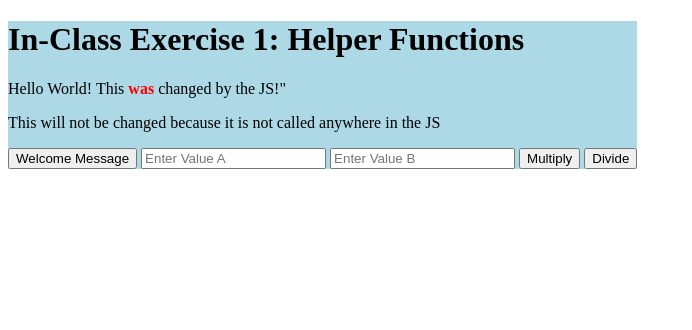
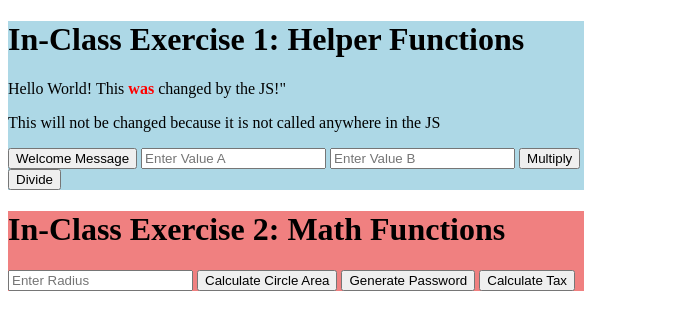
Before and after one commit to GBBrunner/Practice-JS, a plain HTML site: page index.html in a window 1280 px wide. Shown: the whole page, without its empty margins (0-692 px from the left). Drawn offline with Linux system fonts and the light colour scheme.

Commit message:
In-Class Exercise 2: Math Functions

```diff
--- a/index.html
+++ b/index.html
@@ -5,9 +5,20 @@
     <meta name="viewport" content="width=device-width, initial-scale=1.0">
     <title>TEST JS</title>
     <script src="script.js" defer> </script>
+    <style>
+        .exercise {
+            width: 36rem;
+        }
+        #exercise1 {
+            background-color: lightblue;
+        }
+        #exercise2 {
+            background-color: lightcoral;
+        }
+    </style>
 </head>
 <body>
-    <div style="background-color: lightblue; width:fit-content">
+    <div class="exercise" id ="exercise1">
         <h1>In-Class Exercise 1: Helper Functions </h1>
         <div id="myDiv">You won't be able to see this because the JS is changing the contents of this div</div>
         <p class="noCall">This will not be changed because it is not called anywhere in the JS</p>
@@ -18,6 +29,13 @@
         <button onclick="divide()"> Divide </button>
 
     </div>
+    <div class="exercise" id ="exercise2">
+        <h1>In-Class Exercise 2: Math Functions</h1>
+        <input type="number" placeholder="Enter Radius" id="inputRadius">
+        <button onclick="circleArea()"> Calculate Circle Area </button>
+        <button onclick="password()"> Generate Password </button>
+        <button onclick="calcTax()"> Calculate Tax </button>
+    </div>
 </body>
 
 </html>
--- a/script.js
+++ b/script.js
@@ -19,7 +19,7 @@ function divide() {
 function welcomeMessage() {
   alert("Welcome to the site!");
 }
-
+// In-Class Exercise 2: Math Functions
 // Calculates the total cost of a meal including tax and tip
 let cost = 0;
 let soup = 10;
@@ -35,12 +35,16 @@ let tax=1.07825
 
 cost2 = toaster + shirt + shirt;
 cost2=cost2*tax;
+function calcTax(){
+  alert("The total cost with tax is: $" + cost2.toFixed(2) + ". Check JS for items and prices");
+}
 // Calculates the area of a circle given the radius
 let result = 0
-function circleArea(radius){
-  return (Math.pow(radius,2))*Math.PI;
+function circleArea(){
+  alert ("The Area is: " + (Math.pow(document.getElementById('inputRadius').value,2)*Math.PI));
 }
 // Generates a random password between 8 and 100 characters long
+// Made with Copilot
 function password() {
   const chars = 'ABCDEFGHIJKLMNOPQRSTUVWXYZabcdefghijklmnopqrstuvwxyz0123456789!@#$%^&*';
   const length = Math.floor(Math.random() * (100 - 8 + 1)) + 8;
@@ -49,7 +53,7 @@ function password() {
     const randomIndex = Math.floor(Math.random() * chars.length);
     result += chars[randomIndex];
   }
-  return result;
+  alert("Your new generated password is: " + result);
 }
 // It is important to use functions for better reactive response and less hard-coding.
 // They are especially useful because of how reusable they are. They can do repetitive tasks
```
